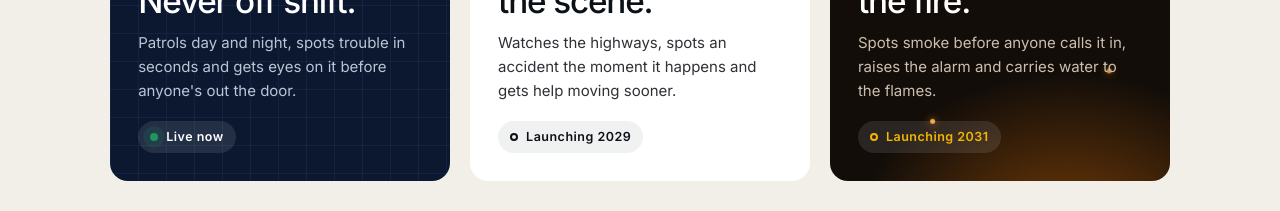
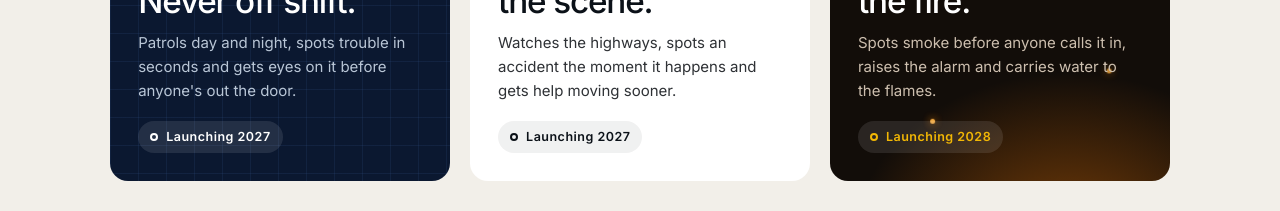
Before and after one commit to benhendrikse08-Dev/flytambora-site, a plain HTML site: page index.html in a window 1280 px wide. Shown: the part 3440-3651 px from the top of the page. Drawn offline with Linux system fonts and the light colour scheme.

Commit message:
Pillar launch dates: Security 2027, Medical 2027, Firefighting 2028
Co-Authored-By: Claude Opus 5.5 <noreply@anthropic.com>
Claude-Session: https://claude.ai/code/session_01KUgY1XdYNyRVMg9FVrrux4

```diff
--- a/index.html
+++ b/index.html
@@ -371,7 +371,7 @@ footer{background:#fff;padding:40px 0 28px;font-size:14px;color:var(--body)}
     <span class="k">01 · Security</span>
     <h3>Never off shift.</h3>
     <p>Patrols day and night, spots trouble in seconds and gets eyes on it before anyone's out the door.</p>
-    <span class="chip"><i class="live"></i>Live now</span>
+    <span class="chip pending"><i></i>Launching 2027</span>
    </article>
    <article class="card med rv">
     <i class="cross" aria-hidden="true"></i>
@@ -379,14 +379,14 @@ footer{background:#fff;padding:40px 0 28px;font-size:14px;color:var(--body)}
     <span class="k">02 · Medical</span>
     <h3>First on<br>the scene.</h3>
     <p>Watches the highways, spots an accident the moment it happens and gets help moving sooner.</p>
-    <span class="chip pending"><i></i>Launching 2029</span>
+    <span class="chip pending"><i></i>Launching 2027</span>
    </article>
    <article class="card fire rv">
     <span class="ember" style="left:18%;--x:30px"></span><span class="ember" style="left:42%;--x:-24px;animation-delay:1.3s"></span><span class="ember" style="left:66%;--x:18px;animation-delay:2.4s"></span><span class="ember" style="left:84%;--x:-30px;animation-delay:3.6s"></span><span class="ember" style="left:30%;--x:-12px;animation-delay:4.2s"></span>
     <span class="k">03 · Firefighting</span>
     <h3>Ahead of<br>the fire.</h3>
     <p>Spots smoke before anyone calls it in, raises the alarm and carries water to the flames.</p>
-    <span class="chip pending"><i></i>Launching 2031</span>
+    <span class="chip pending"><i></i>Launching 2028</span>
    </article>
   </div>
  </div>
@@ -440,7 +440,7 @@ footer{background:#fff;padding:40px 0 28px;font-size:14px;color:var(--body)}
    </div>
    <div class="ft-cols">
     <div class="ft-col"><h4>Tambora</h4><a href="#why">Why we exist</a><a href="#brain">TamboraAI, the brain</a><a href="#demo">Demo day</a></div>
-    <div class="ft-col"><h4>What we automate</h4><a href="#pillars" style="--c:var(--s1)"><i class="dot"></i>Security <span class="soon">Now</span></a><a href="#pillars" style="--c:var(--s2)"><i class="dot"></i>Medical <span class="soon">2029</span></a><a href="#pillars" style="--c:var(--s3)"><i class="dot"></i>Firefighting <span class="soon">2031</span></a></div>
+    <div class="ft-col"><h4>What we automate</h4><a href="#pillars" style="--c:var(--s1)"><i class="dot"></i>Security <span class="soon">2027</span></a><a href="#pillars" style="--c:var(--s2)"><i class="dot"></i>Medical <span class="soon">2027</span></a><a href="#pillars" style="--c:var(--s3)"><i class="dot"></i>Firefighting <span class="soon">2028</span></a></div>
     <div class="ft-col"><h4>Get in touch</h4><a href="#invite">Keep me posted</a><a href="mailto:hello@flytambora.com">hello@flytambora.com</a><a href="privacy.html">Privacy</a></div>
    </div>
   </div>
```
Also changed, not shown: drone-v1.html (+1 -1 lines).
